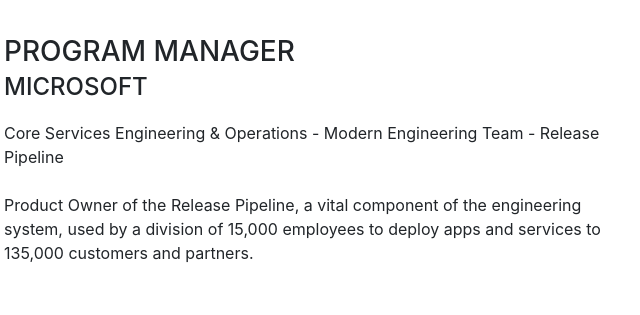
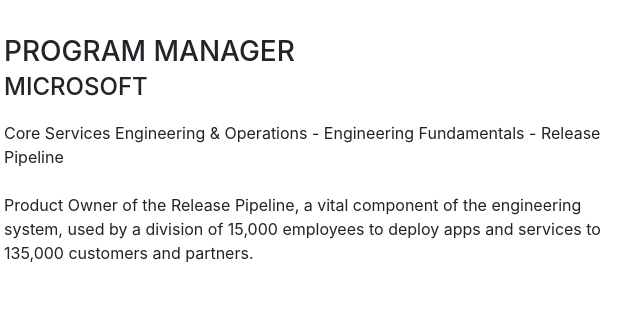
Before and after one commit to justinonthelam/justinlam-io-resume-bootstrap, a website with bundled scripts: page public/index.html in a window 1280 px wide. Shown: the part 900-1215 px from the top of the page, 316-956 px from the left. Built offline with nearby package versions, Linux system fonts and the light colour scheme; a web font is replaced by a local one.

Commit message:
small update to msft desc

```diff
--- a/public/index.html
+++ b/public/index.html
@@ -108,7 +108,7 @@
             <div class="resume-content mr-auto">
               <h3 class="mb-0">Program Manager</h3>
               <div class="subheading mb-3">Microsoft</div>
-              <p>Core Services Engineering & Operations - Modern Engineering Team - Release Pipeline<br><br>
+              <p>Core Services Engineering & Operations - Engineering Fundamentals - Release Pipeline<br><br>
                 Product Owner of the Release Pipeline, a vital component of the engineering system, used by a division of 15,000 employees to deploy apps and services to 135,000 customers and partners.</p>
             </div>
             <div class="resume-date text-md-right">
```
